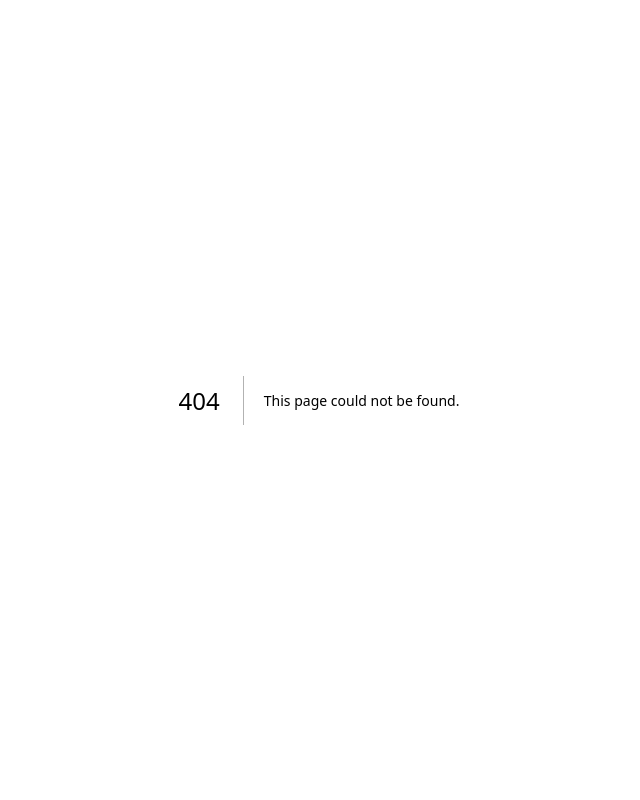
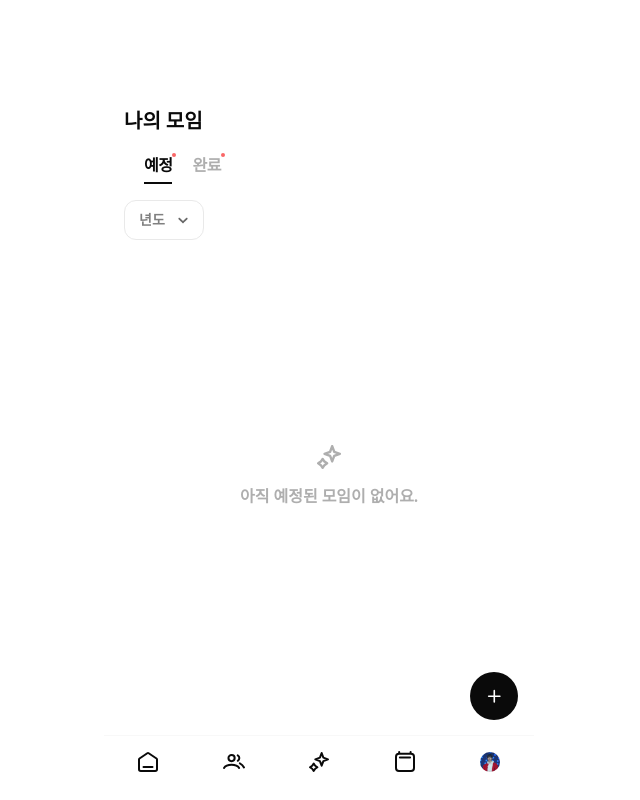
Before and after one commit to Bestie-Team/FE-Web, a Next.js app: page /gathering in a window 1280 px wide. Before the commit this address had no page. Shown: the whole page, without its empty margins (321-961 px from the left). Built offline with nearby package versions, Linux system fonts and the light colour scheme.

Commit message:
1차 퍼블리싱

```diff
--- /dev/null
+++ b/src/app/gathering/page.tsx
@@ -0,0 +1,49 @@
+"use client";
+import TabBar from "@/components/gathering/TabBarGather";
+import LightySelect from "@/components/shared/filter";
+import StarsIconGray from "@/components/shared/icons/StarsIconGray";
+import NavBar from "@/components/shared/NavBar";
+import { useState } from "react";
+
+export type OptionType = {
+  value: string;
+  label: string;
+};
+
+const yearOptions = [
+  { value: "2024", label: "2024" },
+  { value: "2023", label: "2023" },
+  { value: "2021", label: "2021" },
+  { value: "2020", label: "2020" },
+];
+
+export default function GatheringPage() {
+  const [selectedYear, setSelectedYear] = useState<OptionType | null>(null);
+
+  return (
+    <div className="pt-[97px]  mx-auto h-screen pl-5">
+      <div className="w-[390px] h-12  bg-white justify-start items-center gap-3 inline-flex">
+        <div className="grow shrink basis-0 text-neutral-950 text-xl font-bold font-['Pretendard'] leading-relaxed">
+          나의 모임
+        </div>
+        <div className="w-11 h-11 relative" />
+      </div>
+      <TabBar />
+      <div className="w-[390px] pt-[16px] ">
+        <LightySelect
+          options={yearOptions}
+          selected={selectedYear}
+          setSelected={setSelectedYear}
+          borderColor="#E9E9E9"
+        />
+      </div>
+      <div className="w-full flex justify-center mb-[18px]">
+        <StarsIconGray className="mt-[205px]" />
+      </div>
+      <div className="text-center text-[#aeaeae] text-base font-semibold font-['Pretendard'] leading-tight">
+        아직 예정된 모임이 없어요.
+      </div>
+      <NavBar />
+    </div>
+  );
+}
--- a/src/app/globals.css
+++ b/src/app/globals.css
@@ -19,7 +19,7 @@
     "Segoe UI Emoji", "Segoe UI Symbol", sans-serif;
 }
 
-@media (prefers-color-scheme: dark) {
+@media (prefers-color-scheme: white) {
   :root {
     --background: #0a0a0a;
     --foreground: #ededed;
--- /dev/null
+++ b/src/components/gathering/TabBarGather.tsx
@@ -0,0 +1,37 @@
+import React, { useState } from "react";
+import TabButton from "../shared/tab/TabButton";
+
+export default function TabBar() {
+  const [activeTab, setActiveTab] = useState("예정");
+
+  return (
+    <div className={tabContainerStyle}>
+      <div className={tabWrapperStyle}>
+        <TabButton
+          title="예정"
+          className="cursor-pointer"
+          onClick={() => setActiveTab("예정")}
+          current={activeTab === "예정"}
+          fresh={true}
+        />
+        <TabButton
+          title="완료"
+          className="cursor-pointer"
+          onClick={() => setActiveTab("완료")}
+          current={activeTab === "완료"}
+          fresh={true}
+        />
+        <div
+          className={`absolute bottom-0 w-[28px] h-[2px] bg-grayscale-900 transition-transform duration-300 ease-out ${
+            activeTab === "예정"
+              ? "translate-x-0"
+              : "w-[28px] translate-x-[48px]"
+          }`}
+        ></div>
+      </div>
+    </div>
+  );
+}
+
+const tabContainerStyle = "max-w-[430px] pl-[20px]";
+const tabWrapperStyle = "relative flex gap-[16px]";
--- /dev/null
+++ b/src/components/shared/icons/StarsIconGray.tsx
@@ -0,0 +1,33 @@
+export default function StarsIcon({
+  width,
+  height,
+  className,
+}: {
+  width?: string;
+  height?: string;
+  className?: string;
+}) {
+  return (
+    <svg
+      width={width ?? "24"}
+      height={height ?? "24"}
+      className={className}
+      xmlns="http://www.w3.org/2000/svg"
+      viewBox="0 0 20 20"
+      fill="none"
+    >
+      <path
+        d="M12.6471 1L14.3629 5.63707L19 7.35294L14.3629 9.06881L12.6471 13.7059L10.9312 9.06881L6.29412 7.35294L10.9312 5.63707L12.6471 1Z"
+        stroke="#AEAEAE"
+        strokeWidth="2"
+        strokeLinejoin="round"
+      />
+      <path
+        d="M4.70588 11.5882L6.20478 13.7952L8.41177 15.2941L6.20478 16.793L4.70588 19L3.20698 16.793L1 15.2941L3.20698 13.7952L4.70588 11.5882Z"
+        stroke="#AEAEAE"
+        strokeWidth="2"
+        strokeLinejoin="round"
+      />
+    </svg>
+  );
+}
```
